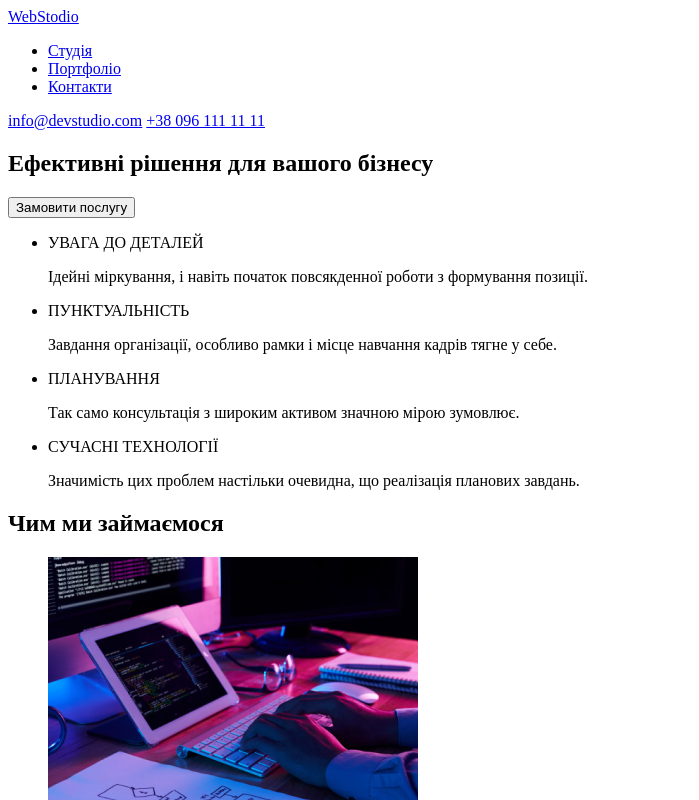
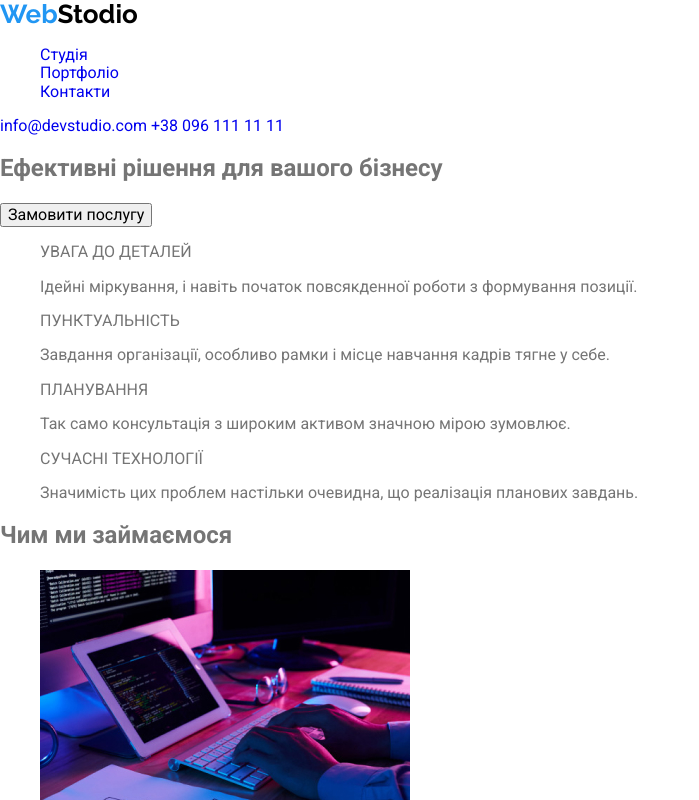
Before and after one commit to Pavlokordunov/html-css-, a plain HTML site: page index.html in a window 1280 px wide. Shown: the top 800 px of the page, without its empty margins (0-699 px from the left). Drawn offline with nearby package versions, Linux system fonts and the light colour scheme.

Commit message:
adding css

```diff
--- a/index.html
+++ b/index.html
@@ -4,11 +4,17 @@
     <meta charset="UTF-8">
     <meta name="viewport" content="width=device-width, initial-scale=1.0">
     <title>WebStudio</title>
+    <link rel="preconnect" href="https://fonts.googleapis.com">
+    <link rel="preconnect" href="https://fonts.gstatic.com" crossorigin>
+    <link href="https://fonts.googleapis.com/css2?family=Raleway:wght@700&family=Roboto:wght@400;500;700;900&display=swap" rel="stylesheet">
+    <link rel="stylesheet" href="https://cdnjs.cloudflare.com/ajax/libs/modern-normalize/2.0.0/modern-normalize.min.css">
+
+    <link rel="stylesheet" href="./style.css">
 </head>
 <body>
     <header>
-        <nav>
-            <a href="./index.html"><span>Web</span>Stodio</a>
+        <nav >
+            <a href="./index.html" class="logo"><span class="color-logo">Web</span>Stodio</a>
             <ul>
                 <li><a href="#">Студія</a></li>
                 <li><a href="#">Портфоліо</a></li>
@@ -46,31 +52,31 @@
         <section>
             <h2>Чим ми займаємося</h2>
             <ul>
-                <li><img src="./img/box img/box 1.jpg" alt="Програмування"></li>
-                <li><img src="./img/box img/box 2.jpg" alt="Аналіз"></li>
-                <li><img src="./img/box img/box 3.jpg" alt="Дизайн"></li>
+                <li><img src="./img/box img/box 1.jpg" alt="Програмування" width="370" height="294"></li>
+                <li><img src="./img/box img/box 2.jpg" alt="Аналіз" width="370" height="294"></li>
+                <li><img src="./img/box img/box 3.jpg" alt="Дизайн" width="370" height="294"></li>
             </ul>
         </section>
         <section>
             <h2>Наша команда</h2>
             <ul>
                 <li>
-                    <img src="./img/workers img/worker 1.jpg" alt="Перший працівник">
+                    <img src="./img/workers img/worker 1.jpg" alt="Перший працівник" width="270" height="260">
                         <p>Ігор Дем'яненко</p>
                         <p>Product Designer</p>
                 </li>
                 <li>
-                    <img src="./img/workers img/worker 2.jpg" alt="Другий працівник">
+                    <img src="./img/workers img/worker 2.jpg" alt="Другий працівник" width="270" height="260">
                         <p>Ольга Рєпіна</p>
                         <p>Frontend Developer</p>
                 </li>
                 <li>
-                    <img src="./img/workers img/worker 3.jpg" alt="Третій працівник">
+                    <img src="./img/workers img/worker 3.jpg" alt="Третій працівник" width="270" height="260">
                         <p>Микола Тарасов</p>
                         <p>Marketing</p>
                 </li>
                 <li>
-                    <img src="./img/workers img/worker 4.jpg" alt="Четвертий працівник">
+                    <img src="./img/workers img/worker 4.jpg" alt="Четвертий працівник" width="270" height="260">
                         <p>Михайло Єрмаков</p>
                         <p>UI Designer</p>
                 </li>
--- /dev/null
+++ b/style.css
@@ -0,0 +1,35 @@
+:root{
+    --primery-text-color:#757575;
+    --primery-backround-color:#fff;
+    --title-text-color: #212121;
+    --primary-white-color: #fff;
+    --secondary-background-color: #F5F4FA;
+    --primary-black-color: #000000;
+    --accent-color: #2196F3;
+}
+
+body{
+    color: var(--primery-text-color);
+    background-color: var(--primery-backround-color);
+    font-family: "Roboto", sans-serif;
+}
+
+ul{
+    list-style: none;
+}
+
+a{
+    text-decoration: none;
+}
+
+.logo{
+    color: var(--primary-black-color);
+    font-family: "Raleway";
+    font-weight: 700;
+    font-size: 26px;
+}
+
+.color-logo{
+    color: var(--accent-color);
+
+}
```
